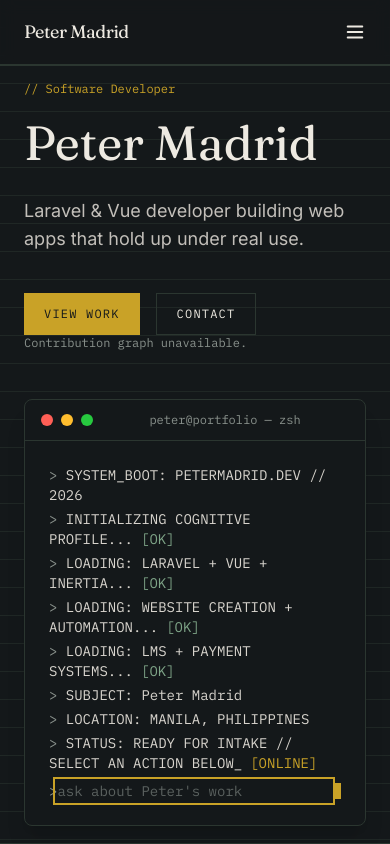
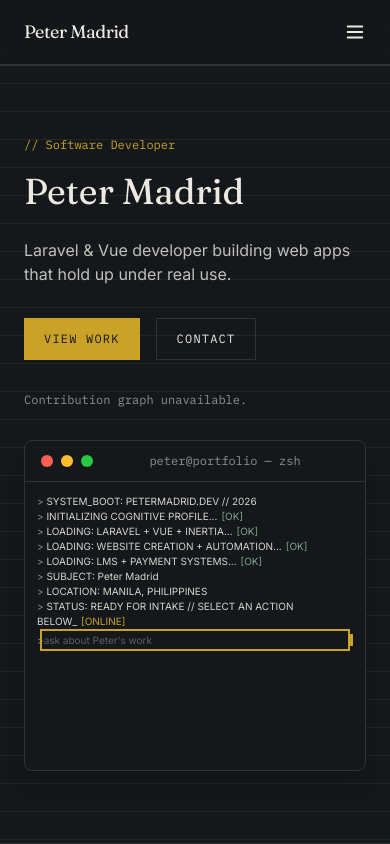
Before and after one commit to PeterDMadrid/petermadrid-dev, a Next.js app: page / in a window 390 px wide. Shown: the top 844 px of the page. Built offline with nearby package versions, Linux system fonts and the light colour scheme.

Commit message:
responsive fix, github recent commits

```diff
--- a/components/sections/contribution-graph.tsx
+++ b/components/sections/contribution-graph.tsx
@@ -9,7 +9,7 @@ function levelClass(count: number) {
 }
 
 export async function ContributionGraph({ username }: { username: string }) {
-    const calendar = await getContributions(username);
+    const calendar = await getContributions(username, "2025-09-28T00:00:00Z");
 
     if (!calendar) {
         return (
@@ -20,23 +20,31 @@ export async function ContributionGraph({ username }: { username: string }) {
     }
 
     return (
-        <div className="mt-10">
+        <div>
             <p className="font-mono text-xs text-gold">
-                {calendar.totalContributions} contributions in the last year
+                {calendar.totalContributions} Recent Contributions
             </p>
-            <div className="mt-3 flex gap-[3px] overflow-x-auto pb-2">
+            <div className="relative mt-2 w-full overflow-x-auto pb-1">
+                <div className="flex gap-[3px] sm:gap-[3px] md:gap-[3px]">
                     {calendar.weeks.map((week, i) => (
-                    <div key={i} className="flex flex-col gap-[3px]">
+                        <div key={i} className="flex flex-col gap-[3px] sm:gap-[3px] md:gap-[3px]">
                             {week.contributionDays.map((day) => (
                                 <span
                                     key={day.date}
                                     title={`${day.contributionCount} contributions on ${day.date}`}
-                                className={`h-[10px] w-[10px] rounded-[2px] ${levelClass(day.contributionCount)}`}
+                                    className={`
+                                        rounded-[2px]
+                                        h-[10px] w-[10px]
+                                        sm:h-[10px] sm:w-[10px]
+                                        md:h-[10px] md:w-[10px]
+                                        ${levelClass(day.contributionCount)}
+                                    `}
                                 />
                             ))}
                         </div>
                     ))}
                 </div>
             </div>
+        </div>
     );
 }
--- a/components/sections/hero.tsx
+++ b/components/sections/hero.tsx
@@ -1,3 +1,4 @@
+// hero.tsx
 import { Suspense } from "react";
 import { Container } from "@/components/layout/container";
 import { Button } from "@/components/ui/button";
@@ -9,24 +10,28 @@ export function Hero() {
   return (
     <section className="rule-line flex min-h-screen items-center border-b border-rule pt-16">
       <Container>
-        <div className="grid gap-12 lg:grid-cols-2 lg:items-center">
-          <div>
+        <div className="grid gap-8 lg:grid-cols-2 lg:gap-12 lg:items-start">
+          <div className="min-w-0">
             <p className="font-mono text-xs text-gold">{"// " + siteConfig.role}</p>
-            <h1 className="mt-4 max-w-3xl font-display text-5xl leading-tight text-paper md:text-7xl">
+            <h1 className="mt-4 max-w-3xl font-display text-4xl leading-tight text-paper md:text-5xl lg:text-6xl xl:text-7xl">
               {siteConfig.name}
             </h1>
-            <p className="mt-6 max-w-xl font-body text-lg text-paper/80">
+            <p className="mt-6 max-w-xl font-body text-base text-paper/80 md:text-lg">
               {siteConfig.description}
             </p>
-            <div className="mt-10 flex gap-4">
+            <div className="mt-8 flex flex-wrap gap-4">
               <Button>View work</Button>
               <Button variant="ghost">Contact</Button>
             </div>
-            <Suspense fallback={<p className="mt-10 font-mono text-xs text-muted">Loading contributions…</p>}>
-              <ContributionGraph username={siteConfig.githubUsername} />
-            </Suspense>
+            <div className="mt-8">
+              <Suspense fallback={<p className="font-mono text-xs text-muted">Loading contributions…</p>}>
+                <ContributionGraph username={siteConfig.githubUsername} />
+              </Suspense>
+            </div>
           </div>
-          <PortfolioSecretary />
+          <div className="min-w-0">
+            <PortfolioSecretary />
+          </div>
         </div>
       </Container>
     </section>
--- a/components/sections/portfolio-secretary.tsx
+++ b/components/sections/portfolio-secretary.tsx
@@ -76,7 +76,7 @@ export function PortfolioSecretary() {
     }
 
     return (
-        <div className="overflow-hidden rounded-lg border border-rule bg-ink shadow-xl">
+        <div className="w-full max-w-full overflow-hidden rounded-lg border border-rule bg-ink shadow-xl">
             <style>{`
                 @keyframes ps-blink {
                     0%, 49% { opacity: 1; }
@@ -91,7 +91,14 @@ export function PortfolioSecretary() {
                     vertical-align: middle;
                     animation: ps-blink 1s step-end infinite;
                 }
+                @media (max-width: 640px) {
+                    .ps-cursor {
+                        width: 5px;
+                        height: 12px;
+                    }
+                }
             `}</style>
+
             <div className="flex items-center gap-2 border-b border-rule px-4 py-3">
                 <span className="h-3 w-3 rounded-full" style={{ background: "#FF5F56" }} />
                 <span className="h-3 w-3 rounded-full" style={{ background: "#FFBD2E" }} />
@@ -101,32 +108,38 @@ export function PortfolioSecretary() {
                 </span>
             </div>
 
-            <div ref={bodyRef} className="h-96 space-y-1 overflow-y-auto p-6 font-mono text-sm">
+            <div
+                ref={bodyRef}
+                className="
+                    h-96 w-full overflow-y-auto overflow-x-hidden p-6
+                    max-[640px]:h-72 max-[640px]:p-3
+                "
+            >
                 {BOOT_LINES.slice(0, visibleLines).map((line, i) => (
-                    <p key={i} className="text-paper/90">
+                    <p key={i} className="text-paper/90 break-words max-[640px]:text-[10px]">
                         <span className="text-muted">{"> "}</span>
                         {line.text}
-                        {line.tag && <span className={`ml-2 ${line.tagColor}`}>{line.tag}</span>}
+                        {line.tag && <span className={`ml-2 max-[640px]:ml-1 ${line.tagColor}`}>{line.tag}</span>}
                     </p>
                 ))}
 
                 {bootDone &&
                     messages.map((m, i) => (
-                        <p key={i} className={m.role === "user" ? "text-paper/90" : "text-sage"}>
+                        <p key={i} className={`break-words max-[640px]:text-[10px] ${m.role === "user" ? "text-paper/90" : "text-sage"}`}>
                             <span className="text-muted">{m.role === "user" ? "> " : "$ "}</span>
                             {m.text}
                         </p>
                     ))}
 
                 {loading && (
-                    <p className="text-muted">
+                    <p className="text-muted max-[640px]:text-[10px]">
                         <span>{"$ "}</span>
                         <span className="animate-pulse">···</span>
                     </p>
                 )}
 
                 {pendingAnswer !== null && (
-                    <p className="text-sage">
+                    <p className="text-sage break-words max-[640px]:text-[10px]">
                         <span className="text-muted">{"$ "}</span>
                         {pendingAnswer.slice(0, typedLength)}
                         <Cursor />
@@ -134,14 +147,17 @@ export function PortfolioSecretary() {
                 )}
 
                 {bootDone && !busy && (
-                    <form onSubmit={handleSubmit} className="flex items-center pt-1">
-                        <span className="text-muted">{"> "}</span>
+                    <form onSubmit={handleSubmit} className="flex items-center pt-1 w-full">
+                        <span className="text-muted flex-shrink-0 max-[640px]:text-[10px]">{"> "}</span>
                         <input
                             autoFocus
                             value={input}
                             onChange={(e) => setInput(e.target.value)}
                             placeholder="ask about Peter's work"
-                            className="flex-1 bg-transparent text-paper outline-none placeholder:text-muted/60"
+                            className="
+                                min-w-0 flex-1 bg-transparent text-paper outline-none placeholder:text-muted/60
+                                text-sm max-[640px]:text-[10px]
+                            "
                         />
                         <Cursor />
                     </form>
--- a/lib/github.ts
+++ b/lib/github.ts
@@ -1,7 +1,7 @@
 const QUERY = `
-  query ($login: String!) {
+  query ($login: String!, $from: DateTime!) {
     user(login: $login) {
-      contributionsCollection {
+      contributionsCollection(from: $from) {
         contributionCalendar {
           totalContributions
           weeks {
@@ -33,10 +33,14 @@ export interface ContributionCalendar {
 }
 
 export async function getContributions(
-    login: string
+  login: string,
+  fromDate?: string
 ): Promise<ContributionCalendar | null> {
   const token = process.env.GITHUB_TOKEN;
   if (!token) return null;
+
+  // Default to September 28, 2025 if no date provided
+  const from = fromDate || "2025-09-28T00:00:00Z";
 
   const res = await fetch("https://api.github.com/graphql", {
     method: "POST",
@@ -44,7 +48,13 @@ export async function getContributions(
       Authorization: `Bearer ${token}`,
       "Content-Type": "application/json",
     },
-        body: JSON.stringify({ query: QUERY, variables: { login } }),
+    body: JSON.stringify({
+      query: QUERY,
+      variables: {
+        login,
+        from
+      }
+    }),
     next: { revalidate: 3600 },
   });
 
```
Lines whose indentation alone changed are shown as unchanged.
